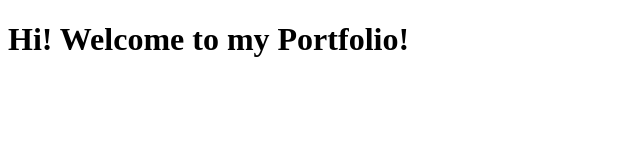
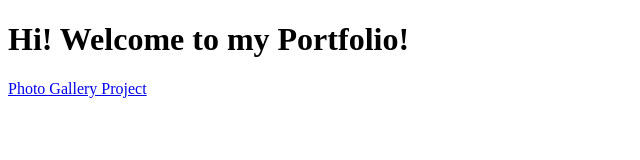
Before and after one commit to alex-ramdat/alex-ramdat.github.io, a plain HTML site: page index.html in a window 1280 px wide. Shown: the whole page, without its empty margins (0-640 px from the left). Drawn offline with Linux system fonts and the light colour scheme.

Commit message:
Update index.html

```diff
--- a/index.html
+++ b/index.html
@@ -5,5 +5,6 @@
     </head>
     <body>
         <h1>Hi! Welcome to my Portfolio!</h1>
+        <a href="alex-ramdat.github.io/photo-gallery-project">Photo Gallery Project</a>
     </body>
 </html>
```
